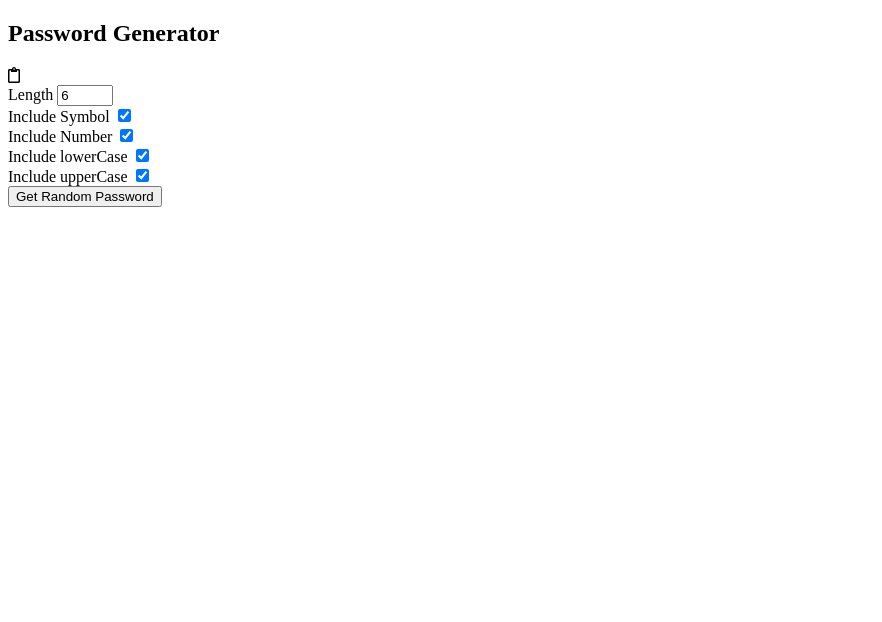
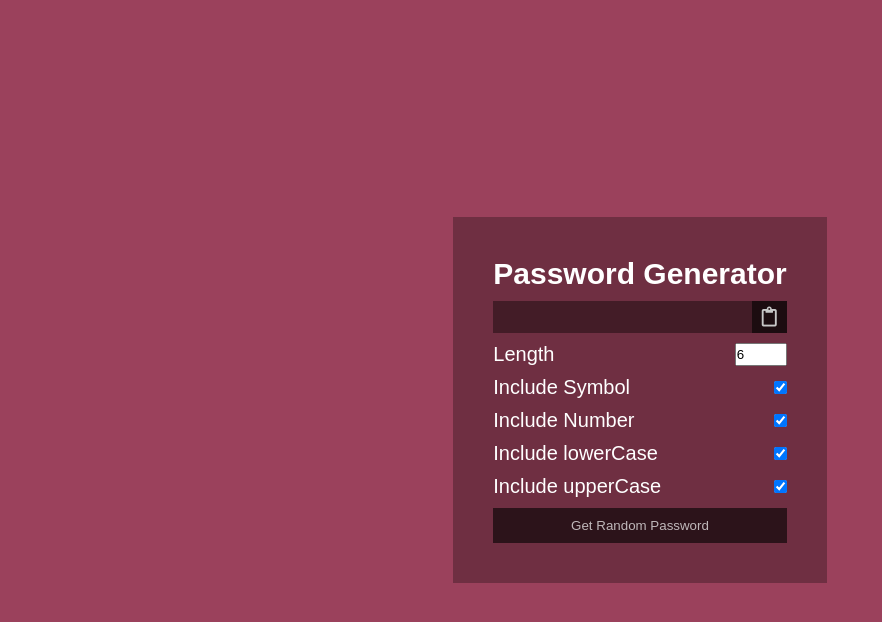
Before and after one commit to Niraj-Roy/Random-Pass-Generator, a plain HTML site: page Index.html in a window 1280 px wide. Shown: the whole page, without its empty margins (0-882 px from the left). Drawn offline with Linux system fonts and the light colour scheme.

Commit message:
Update Index.html

```diff
--- a/Index.html
+++ b/Index.html
@@ -6,6 +6,7 @@
   <meta name="viewport" content="width=device-width, initial-scale=1.0">
   <title>Random Password Generator In Javascript</title>
   <link rel='stylesheet' href='https://cdnjs.cloudflare.com/ajax/libs/font-awesome/5.10.2/css/all.min.css'>
+  <link rel='stylesheet' href='./Designhai.css'>
 </head>
 
 <body>
```
